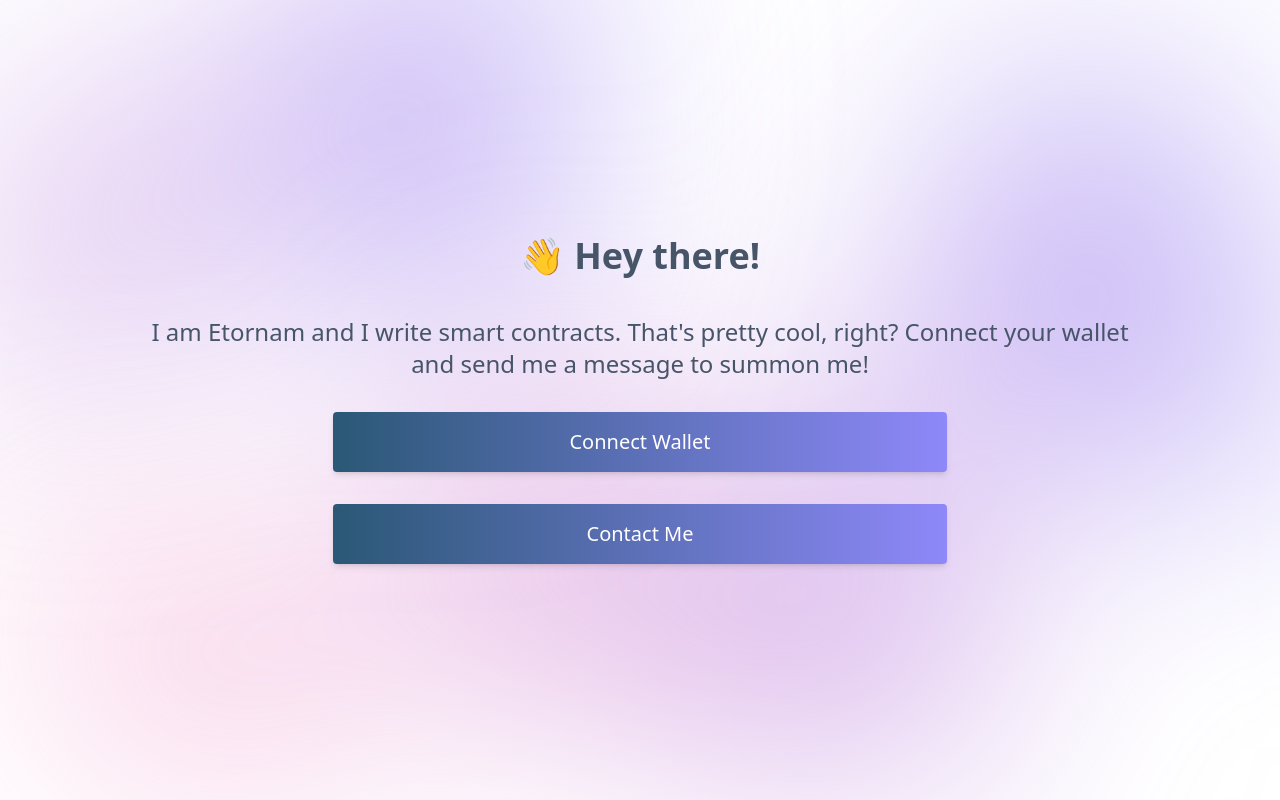
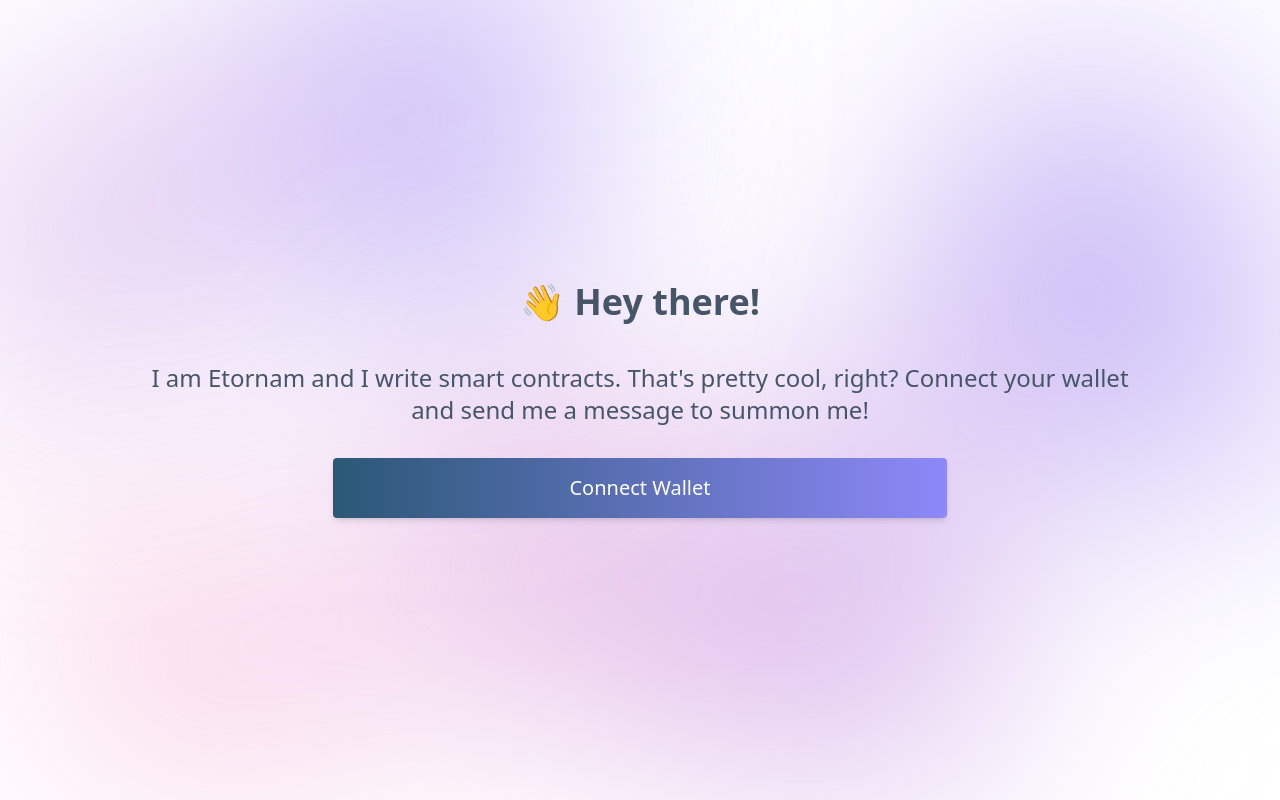
Before and after one commit to dev0cloo/eth-wave, a React (Vite) app in the folder client/: page / in a window 1280 px wide. Built offline with nearby package versions, Linux system fonts and the light colour scheme.

Commit message:
Update App.jsx

```diff
--- a/client/src/App.jsx
+++ b/client/src/App.jsx
@@ -131,12 +131,14 @@ const App = () => {
               Connect Wallet
             </button>
           )}
-          <button
-            className="btn shadow-md transition-all duration-300 ease-in bg-200 bg-btngrad flex justify-center text-white min-w-[60%] text-xl p-4 rounded mt-4 hover:bg-center hover:shadow-2xl hover:bg-right"
-            onClick={message}
-          >
-            Contact Me
-          </button>
+          {currentAccount && (
+            <button
+              className="btn shadow-md transition-all duration-300 ease-in bg-200 bg-btngrad flex justify-center text-white min-w-[60%] text-xl p-4 rounded mt-4 hover:bg-center hover:shadow-2xl hover:bg-right"
+              onClick={message}
+            >
+              Summon Me
+            </button>
+          )}
 
           {/* RENDER TRANSACTIONS */}
           {allMessages.map((message, index) => {
```
